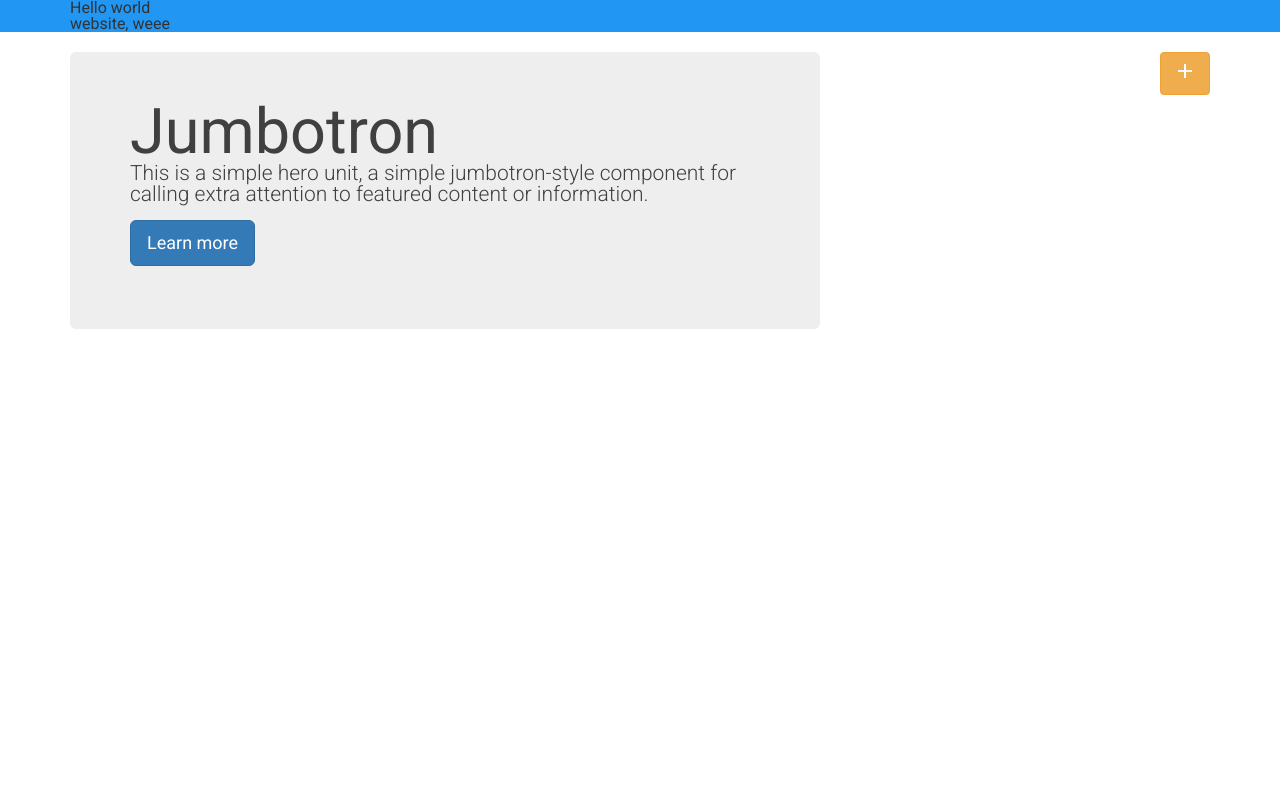
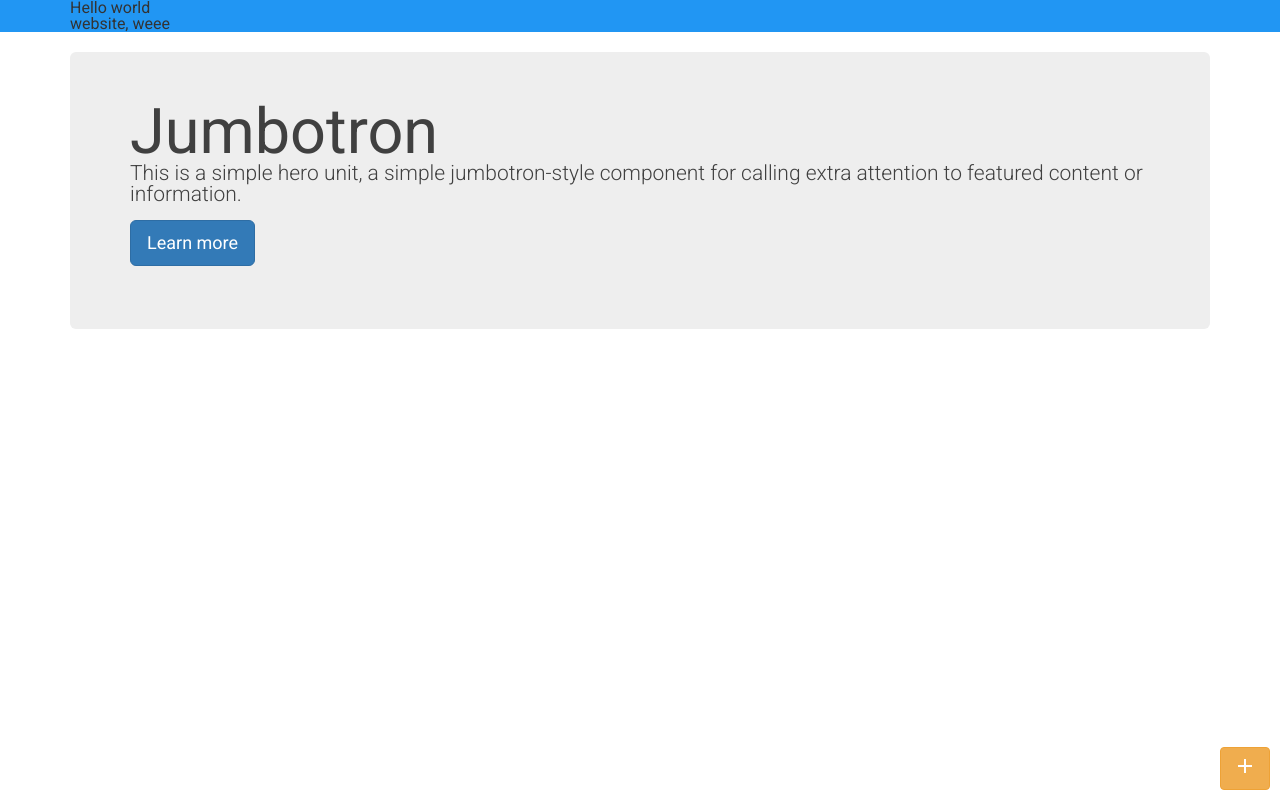
Before and after one commit to skippengs/skippengs.github.io, a plain HTML site: page index.html in a window 1280 px wide. Drawn offline with nearby package versions, Linux system fonts and the light colour scheme.

Commit message:
Layout fix

```diff
--- a/index.html
+++ b/index.html
@@ -25,7 +25,7 @@
     <![endif]-->
   </head>
   <body>
-  <a href="javascript:void(0)" class="visible-xs-inline-block btn btn-warning btn-fab fabbtn"><i class="material-icons">add</i></a>
+  <a href="javascript:void(0)" class="btn btn-warning btn-fab fabbtn"><i class="material-icons">add</i></a>
   <div class="headerbg">
     <div class="container">
     	<div class="row">
@@ -38,7 +38,7 @@
   </div>
   <div class="container">
   		<div class="row">
-    		<div class="col-xs-12 col-md-8 content">
+    		<div class="col-xs-12 col-md-12 content">
 
 				<div class="jumbotron">
 				  <h1 class="header">Jumbotron</h1>
@@ -47,9 +47,6 @@
 
 				  <p><a class="btn btn-primary btn-lg">Learn more</a></p>
 				</div>
-    		</div>
-    		<div class="col-md-4 hidden-xs clearfix menubar">
-    			<a href="javascript:void(0)" class="btn btn-warning btn-fab pull-right"><i class="material-icons">add</i></a>
     		</div>
     	</div>
     </div>
```
